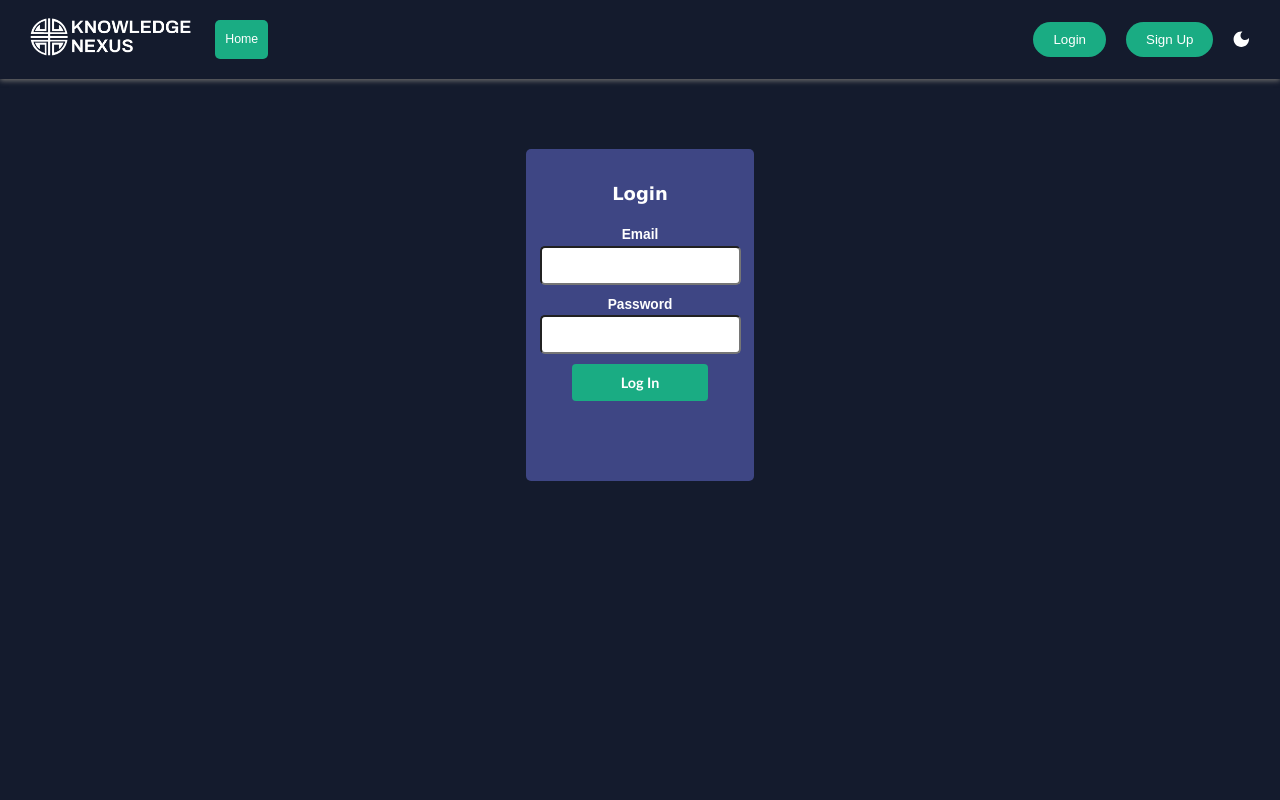
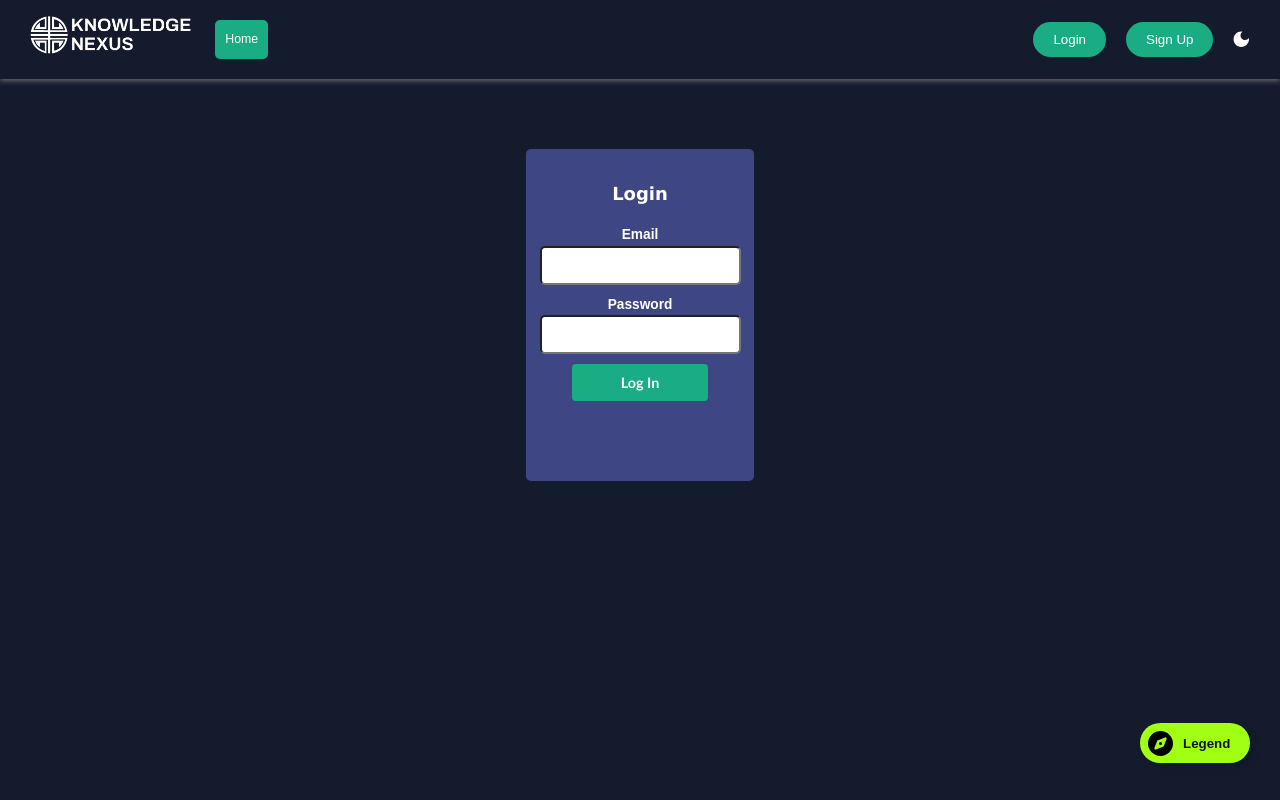
Before and after one commit to NightHawkNB/SCS2208_MERN_PROJECT, a React (Create React App) app in the folder frontend/: page /login in a window 1280 px wide. Built offline with nearby package versions, Linux system fonts and the light colour scheme.

Commit message:
floating legend

```diff
--- a/frontend/src/App.css
+++ b/frontend/src/App.css
@@ -354,3 +354,63 @@ header button:hover {
   border-radius: 30px;
   padding: 10px 20px;
 }
+
+
+
+.legButton {
+  width: 110px;
+  height: 40px;
+  display: flex;
+  align-items: center;
+  justify-content: flex-start;
+  gap: 10px;
+  background-color: rgb(161, 255, 20);
+  border-radius: 30px;
+  color: rgb(19, 19, 19);
+  font-weight: 600;
+  border: none;
+  position: relative;
+  cursor: pointer;
+  transition-duration: .2s;
+  box-shadow: 5px 5px 10px rgba(0, 0, 0, 0.116);
+  padding-left: 8px;
+  transition-duration: .5s;
+  position: fixed;
+  bottom: 37px;
+  right: 20px;
+  z-index: 1;
+}
+
+.svgIcon {
+  height: 25px;
+  transition-duration: 1.5s;
+}
+
+.bell path {
+  fill: rgb(19, 19, 19);
+}
+
+.legButton:hover {
+  background-color: rgb(192, 255, 20);
+  transition-duration: .5s;
+}
+
+.legButton:active {
+  transform: scale(0.97);
+  transition-duration: .2s;
+}
+
+.legButton:hover .svgIcon {
+  transform: rotate(250deg);
+  transition-duration: 1.5s;
+}
+
+.legend-pop{
+  /* display: grid; */
+  /* grid-template-columns: 1fr 1fr; */
+}
+.iconGroup{
+  /* grid-column-start: 1/3; */
+  display: flex;
+  align-items: center;
+}
--- /dev/null
+++ b/frontend/src/components/Legend.js
@@ -0,0 +1,22 @@
+import React from 'react'
+import { useAuthContext } from '../hooks/useAuthContext'
+import { useTheme } from '@emotion/react';
+
+const Legend = ()=>{
+
+    const {user}=useAuthContext()
+    const theme=useTheme()
+
+    return(
+        <div className={(theme.palette.mode==='dark') ? 'popup-dark' : 'popup'}>
+            <div className='legend-pop'><h4>Site Legend</h4>
+            {user  && <div className='iconGroup'><span className="material-symbols-outlined">Delete</span>&nbsp;<span>Delete</span></div> }
+            {user && user.userType!=='normal' && <div className='iconGroup'> <span className="material-symbols-outlined">change_circle</span>&nbsp; <span>Update</span></div>}
+            {user && user.userType!=='normal' &&<div className='iconGroup'> <span className="material-symbols-outlined">book_3</span> &nbsp;<span>Create Borrow</span></div>}
+            {user &&<div className='iconGroup'> <span className="material-symbols-outlined" >anchor</span> &nbsp;<span>Create Reservation</span></div>}
+            </div>
+        </div>
+    )
+}
+
+export default Legend
--- a/frontend/src/components/NavBar.js
+++ b/frontend/src/components/NavBar.js
@@ -8,8 +8,12 @@ import { IconButton } from '@mui/material';
 import { useTheme } from '@emotion/react';
 import whiteLogo from './full-logo-white.png'
 import blackLogo from './full-logo-black.png'
+import Legend from './Legend';
+import { useState } from 'react';
+
 
 const NavBar=()=>{
+    const [isLegendOpen,setIsLegendOpen]=useState(false);
     const {logout}=useLogout()
     const {user}=useAuthContext()
     const handleClick=()=>{
@@ -18,10 +22,14 @@ const NavBar=()=>{
     }
     const colorMode=useThemeContext()
     const theme=useTheme()
+
+    const togggleLegend=()=>{
+        setIsLegendOpen(!isLegendOpen)
+    }
     return (
         <header background-color={theme.palette.primary}>
             <nav>
-                <img src={theme.palette.mode==='dark'?whiteLogo:blackLogo} height={50} alt="Logo" />
+            <Link to="/"><img src={theme.palette.mode==='dark'?whiteLogo:blackLogo} height={50} alt="Logo" /></Link>
                 <div className="navButtons">
                     <Link to="/"><span>Home</span></Link>
                     {/* <Link to="/available"><span>Available Books</span></Link> */}
@@ -31,6 +39,12 @@ const NavBar=()=>{
                     {user && user.userType!=='normal' && <Link to="/donate"><span>Donations</span></Link>}
                     {user && user.userType!=='normal' && <Link to="/fines"><span>Fines</span></Link>}
                     {user && user.userType!=='normal' && <Link to="/manageusers"><span>Manage Users</span></Link>}
+                    <button class="legButton" onClick={togggleLegend}>
+                    <svg class="svgIcon" viewBox="0 0 512 512" height="1em" xmlns="http://www.w3.org/2000/svg"><path d="M256 512A256 256 0 1 0 256 0a256 256 0 1 0 0 512zm50.7-186.9L162.4 380.6c-19.4 7.5-38.5-11.6-31-31l55.5-144.3c3.3-8.5 9.9-15.1 18.4-18.4l144.3-55.5c19.4-7.5 38.5 11.6 31 31L325.1 306.7c-3.2 8.5-9.9 15.1-18.4 18.4zM288 256a32 32 0 1 0 -64 0 32 32 0 1 0 64 0z"></path></svg>
+                    Legend
+                    </button>
+                    {isLegendOpen && <Legend/>}
+
 
                 </div>
 
```
